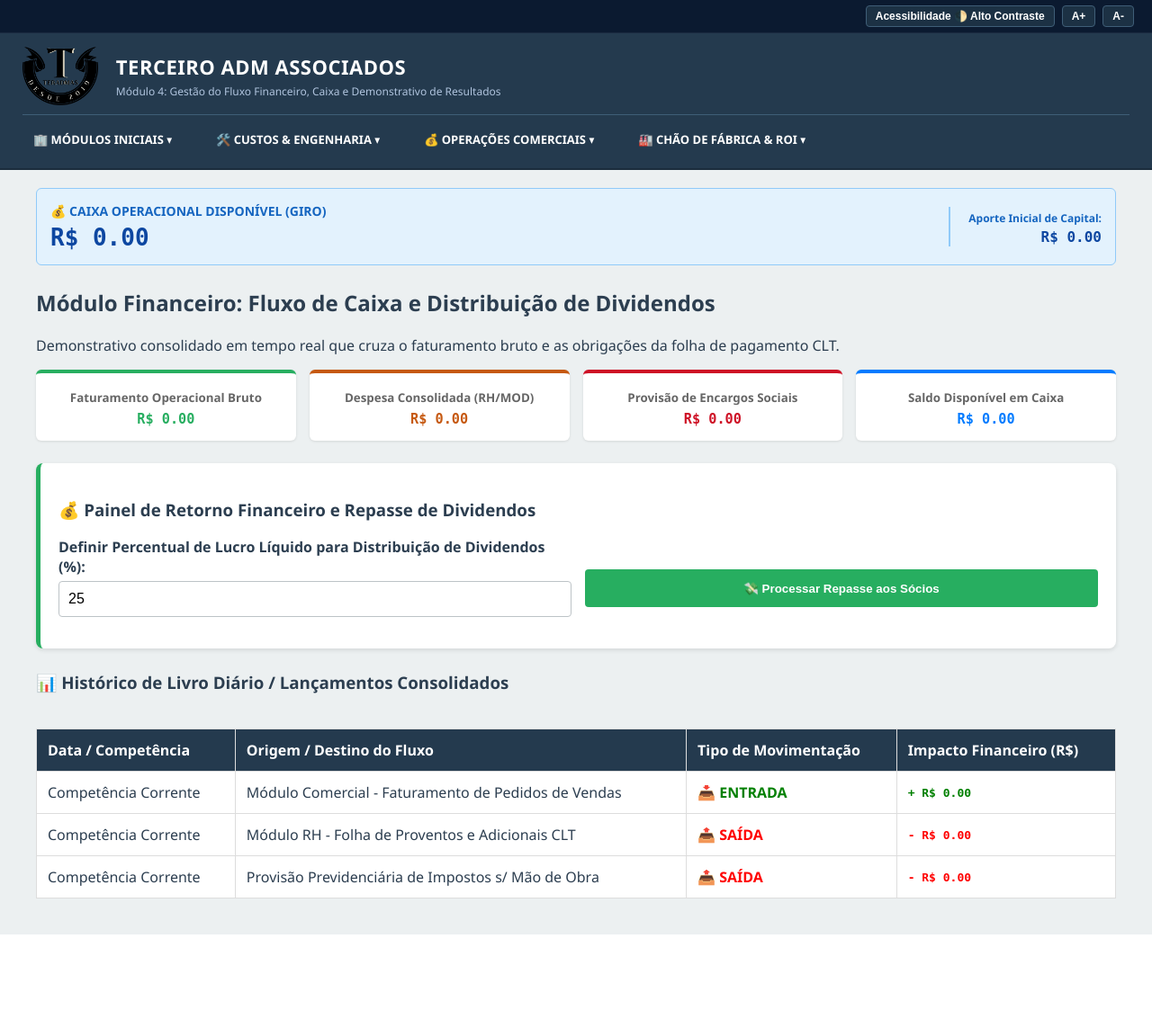
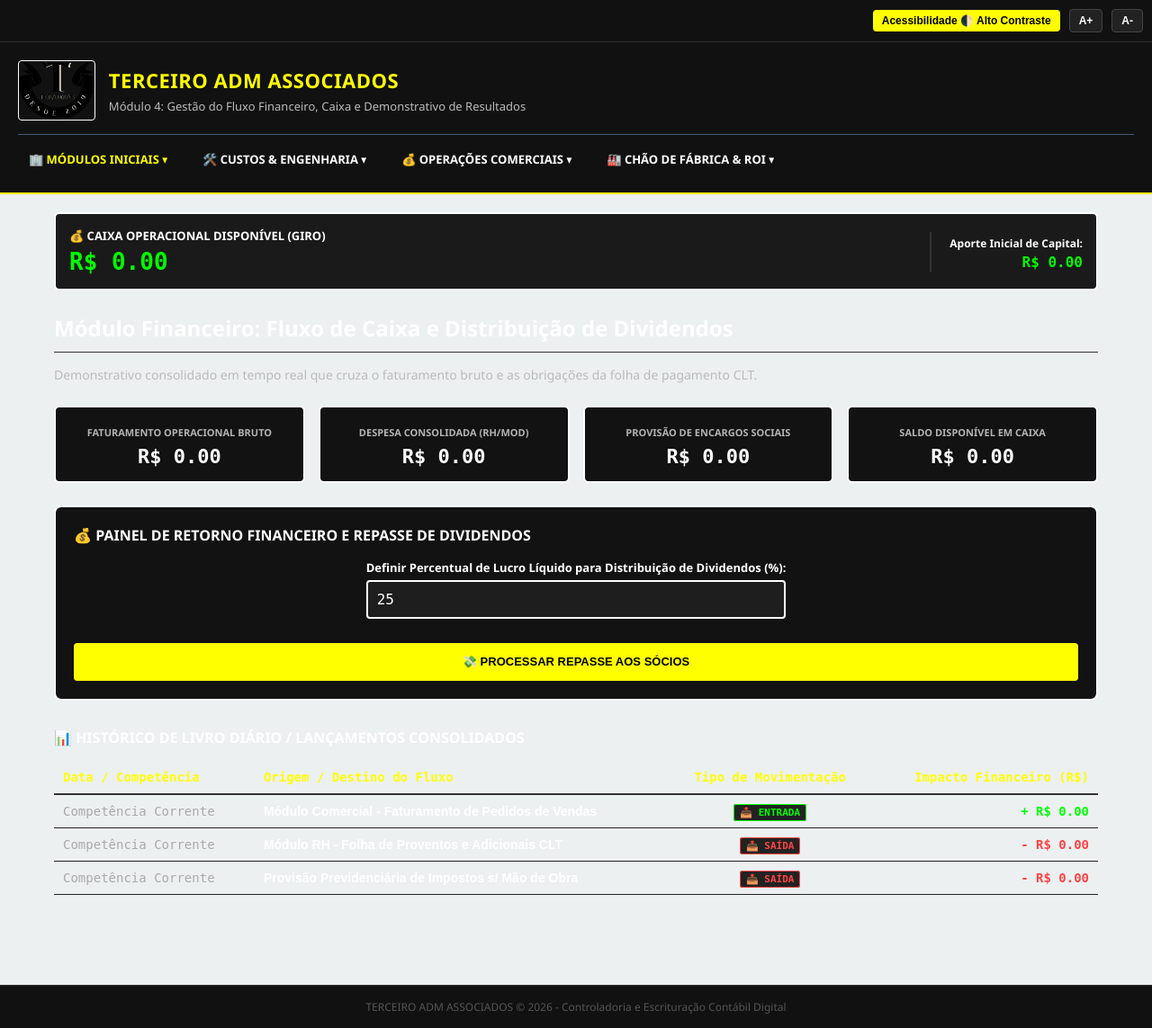
Before and after one commit to ProfRenatoPereira/matrizerp, a Python web app: template templates/financeiro.html in a window 1280 px wide. Shown: the whole page at 90% size. Before the commit the page ends 1039 px from the top, so only its background shows below. Run offline with Jinja, Linux system fonts and the light colour scheme; the template is opened without the code that fills it, so the values that code supplies are empty.

Commit message:
Update financeiro.html

```diff
--- a/templates/financeiro.html
+++ b/templates/financeiro.html
@@ -58,154 +58,163 @@
         }
     </style>
 </head>
-<body>
+<body class="alto-contraste">
 
 <!-- Barra de Acessibilidade Superior Oficial -->
-<div class="barra-acessibilidade">
-    <button class="btn-acessibilidade" onclick="alternarAltoContraste()">Acessibilidade 🌓 Alto Contraste</button>
-    <button class="btn-acessibilidade" onclick="mudarFonte(1)">A+</button>
-    <button class="btn-acessibilidade" onclick="mudarFonte(-1)">A-</button>
+<div class="barra-acessibilidade" style="background: #111; padding: 10px; border-bottom: 1px solid #333; display: flex; gap: 10px;">
+    <button class="btn-acessibilidade" style="background: #FFFF00; color: #000; font-weight: bold; border: none; padding: 5px 10px; cursor: pointer; border-radius: 4px;" onclick="alternarAltoContraste()">Acessibilidade 🌓 Alto Contraste</button>
+    <button class="btn-acessibilidade" style="background: #222; color: #fff; border: 1px solid #444; padding: 5px 10px; cursor: pointer; border-radius: 4px;" onclick="mudarFonte(1)">A+</button>
+    <button class="btn-acessibilidade" style="background: #222; color: #fff; border: 1px solid #444; padding: 5px 10px; cursor: pointer; border-radius: 4px;" onclick="mudarFonte(-1)">A-</button>
 </div>
 
 <!-- Cabeçalho Principal Terceiro ADM Associados -->
-<header class="cabecalho-corporativo">
-    <div class="identidade-container">
-        <div class="branding-flex">
-            <img src="{{ url_for('static', filename='logo.png') }}" alt="Logo TERADMAS" style="height: 65px; width: auto; object-fit: contain; border-radius: 4px;">
+<header class="cabecalho-corporativo" style="background: #111; padding: 20px; border-bottom: 2px solid #FFFF00;">
+    <div class="identidade-container" style="display: flex; justify-content: space-between; align-items: center; flex-wrap: wrap; gap: 15px;">
+        <div class="branding-flex" style="display: flex; align-items: center; gap: 15px;">
+            <img src="{{ url_for('static', filename='logo.png') }}" alt="Logo TERADMAS" style="height: 65px; width: auto; object-fit: contain; border-radius: 4px; border: 1px solid #fff;">
             <div class="texto-empresa">
-                <h1>TERCEIRO ADM ASSOCIADOS</h1>
-                <p>Módulo 4: Gestão do Fluxo Financeiro, Caixa e Demonstrativo de Resultados</p>
+                <h1 style="color: #FFFF00; margin: 0; font-size: 22px;">TERCEIRO ADM ASSOCIADOS</h1>
+                <p style="color: #bbb; margin: 5px 0 0 0; font-size: 13px;">Módulo 4: Gestão do Fluxo Financeiro, Caixa e Demonstrativo de Resultados</p>
             </div>
         </div>
-        <button class="menu-hamburguer" onclick="alternarMenuMobile()">☰</button>
+        <button class="menu-hamburguer" style="background: none; border: 1px solid #fff; color: #fff; font-size: 24px; cursor: pointer; padding: 5px 12px; border-radius: 4px;" onclick="alternarMenuMobile()">☰</button>
     </div>
-
     <!-- Navegação Responsiva com Menus Dropdown Unificados -->
-    <nav class="nav-container" id="menuNavegacao">
-        <ul class="menu-cascata">
+    <nav class="nav-container" id="menuNavegacao" style="margin-top: 15px;">
+        <ul class="menu-cascata" style="list-style: none; padding: 0; margin: 0; display: flex; flex-wrap: wrap; gap: 15px;">
             <li class="item-menu">
-                <a href="#" class="link-principal">🏢 Módulos Iniciais ▾</a>
+                <a href="#" class="link-principal" style="color: #FFFF00; font-weight: bold; text-decoration: none;">🏢 Módulos Iniciais ▾</a>
                 <ul class="sub-menu">
-                    <li><a href="/estrutura">1. Investimentos Imobiliários</a></li>
-                    <li><a href="/maquinas">2. Engenharia de Ativos (Máquinas)</a></li>
-                    <li><a href="/rh">👥 3. Gestão de Pessoal (RH)</a></li>
-                    <li><a href="/financeiro">💰 4. Fluxo Financeiro</a></li>
-                    <li><a href="/requisicoes">📋 5. Central de Requisições</a></li>
-                    <li><a href="/compras">🛒 6. Cockpit de Suprimentos</a></li>
-                    <li><a href="/materiais">7. Almoxarifado (Materiais)</a></li>
+                    <li><a href="/estrutura" style="color: #fff; text-decoration: none;">1. Investimentos Imobiliários</a></li>
+                    <li><a href="/maquinas" style="color: #fff; text-decoration: none;">2. Engenharia de Ativos (Máquinas)</a></li>
+                    <li><a href="/rh" style="color: #fff; text-decoration: none;">👥 3. Gestão de Pessoal (RH)</a></li>
+                    <li><a href="/financeiro" style="color: #FFFF00; text-decoration: none; border-bottom: 2px solid #FFFF00;">💰 4. Fluxo Financeiro</a></li>
+                    <li><a href="/requisicoes" style="color: #fff; text-decoration: none;">📋 5. Central de Requisições</a></li>
+                    <li><a href="/compras" style="color: #fff; text-decoration: none;">🛒 6. Cockpit de Suprimentos</a></li>
+                    <li><a href="/materiais" style="color: #fff; text-decoration: none;">7. Almoxarifado (Materiais)</a></li>
                 </ul>
             </li>
             <li class="item-menu">
-                <a href="#" class="link-principal">🛠️ Custos & Engenharia ▾</a>
+                <a href="#" class="link-principal" style="color: #fff; text-decoration: none;">🛠️ Custos & Engenharia ▾</a>
                 <ul class="sub-menu">
-                    <li><a href="/engenharia">8. Engenharia de Produto (BOM)</a></li>
-                    <li><a href="/precificacao">9. Controladoria e Precificação</a></li>
+                    <li><a href="/engenharia" style="color: #fff; text-decoration: none;">8. Engenharia de Produto (BOM)</a></li>
+                    <li><a href="/precificacao" style="color: #fff; text-decoration: none;">9. Controladoria e Precificação</a></li>
                 </ul>
             </li>
             <li class="item-menu">
-                <a href="#" class="link-principal">💰 Operações Comerciais ▾</a>
+                <a href="#" class="link-principal" style="color: #fff; text-decoration: none;">💰 Operações Comerciais ▾</a>
                 <ul class="sub-menu">
-                    <li><a href="/vendas">10. Painel de Vendas Comerciais</a></li>
-                    <li><a href="/estoque">11. Inventário de Acabados</a></li>
+                    <li><a href="/vendas" style="color: #fff; text-decoration: none;">10. Painel de Vendas Comerciais</a></li>
+                    <li><a href="/estoque" style="color: #fff; text-decoration: none;">11. Inventário de Acabados</a></li>
                 </ul>
             </li>
             <li class="item-menu">
-                <a href="#" class="link-principal">🏭 Chão de Fábrica & ROI ▾</a>
+                <a href="#" class="link-principal" style="color: #fff; text-decoration: none;">🏭 Chão de Fábrica & ROI ▾</a>
                 <ul class="sub-menu">
-                    <li><a href="/pcp">12. Planilha de Processos (PCP)</a></li>
-                    <li><a href="/roi">13. Indicadores de Retorno (ROI)</a></li>
+                    <li><a href="/pcp" style="color: #fff; text-decoration: none;">12. Planilha de Processos (PCP)</a></li>
+                    <li><a href="/roi" style="color: #fff; text-decoration: none;">13. Indicadores de Retorno (ROI)</a></li>
                 </ul>
             </li>
         </ul>
     </nav>
 </header>
 
-<div class="container">
+<div class="container" style="max-width: 1200px; margin: 0 auto; padding: 20px; box-sizing: border-box;">
+
     <!-- Widget do Caixa Mestre Integrado em Tempo Real -->
-<div class="card-caixa-mestre" style="display: flex; justify-content: space-between; align-items: center; background: #e3f2fd; border: 1px solid #90caf9; padding: 15px; border-radius: 6px; margin-bottom: 25px; color: #0d47a1; box-sizing: border-box;">
+    <div class="card-caixa-mestre" style="display: flex; justify-content: space-between; align-items: center; background: #111; border: 2px solid #FFFF00; padding: 15px; border-radius: 6px; margin-bottom: 25px; color: #fff; box-sizing: border-box; flex-wrap: wrap; gap: 15px;">
         <div>
-        <h4 style="margin: 0; font-size: 14px; text-transform: uppercase; color: #1565c0;">💰 Caixa Operacional Disponível (Giro)</h4>
-        <p style="margin: 5px 0 0 0; font-size: 26px; font-weight: bold; font-family: monospace;">R$ {{ "%.2f"|format(caixa_disponivel) }}</p>
+            <h4 style="margin: 0; font-size: 13px; text-transform: uppercase; color: #FFFF00;">💰 Caixa Operacional Disponível (Giro)</h4>
+            <p style="margin: 5px 0 0 0; font-size: 26px; font-weight: bold; font-family: monospace; color: #00ff00;">R$ {{ "%.2f"|format(caixa_disponivel) }}</p>
         </div>
-    <div style="text-align: right; border-left: 2px solid #90caf9; padding-left: 20px;">
-        <span style="font-size: 12px; font-weight: bold; color: #1565c0;">Aporte Inicial de Capital:</span><br>
+        <div style="text-align: right; border-left: 2px solid #333; padding-left: 20px;">
+            <span style="font-size: 12px; font-weight: bold; color: #FFFF00;">Aporte Inicial de Capital:</span><br>
             <strong style="font-size: 16px; font-family: monospace;">R$ {{ "%.2f"|format(capital_inicial) }}</strong>
         </div>
     </div>
 
-    {% with m = get_flashed_messages(with_categories=true) %}{% if m %}{% for c, msg in m %}
-      <div class="alert alert-{{ c }}" style="padding:12px; margin-bottom:20px; font-weight:bold; border-radius:4px;">{{ msg }}</div>
-    {% endfor %}{% endif %}{% endwith %}
+    <!-- Widget de Alertas de Validação do ERP -->
+    {% with m = get_flashed_messages(with_categories=true) %}
+      {% if m %}
+        {% for c, msg in m %}
+          <div class="alert alert-{{ c }}" style="padding:12px; margin-bottom:20px; font-weight:bold; border-radius:4px; background: #111; color: {% if c=='success' %}#00ff00{% else %}#ff4444{% endif %}; border: 2px solid {% if c=='success' %}#00ff00{% else %}#ff4444{% endif %}; font-family: monospace; font-size: 14px;">{{ msg }}</div>
+        {% endfor %}
+      {% endif %}
+    {% endwith %}
 
-    <h2>Módulo Financeiro: Fluxo de Caixa e Distribuição de Dividendos</h2>
-    <p>Demonstrativo consolidado em tempo real que cruza o faturamento bruto e as obrigações da folha de pagamento CLT.</p>
+    <h2 style="color: #fff; border-bottom: 1px solid #333; padding-bottom: 10px;">Módulo Financeiro: Fluxo de Caixa e Distribuição de Dividendos</h2>
+    <p style="color: #bbb; font-size: 14px; margin-top: -5px; margin-bottom: 25px;">Demonstrativo consolidado em tempo real que cruza o faturamento bruto e as obrigações da folha de pagamento CLT.</p>
 
     <!-- Indicadores Financeiros do Caixa Mestre Responsivo -->
-    <div class="grid-indicadores-financeiros">
-        <div class="card-financeiro" style="background: white; padding: 15px; border-radius: 6px; box-shadow: 0 1px 3px rgba(0,0,0,0.1); border-top: 4px solid #27ae60;">
-            <small style="color:#666; font-weight: bold;">Faturamento Operacional Bruto</small>
-            <h3 style="margin:5px 0 0 0; color:#27ae60; font-family: monospace;">R$ {{ "%.2f"|format(faturamento) }}</h3>
+    <div class="grid-indicadores-financeiros" style="display: grid; grid-template-columns: repeat(auto-fit, minmax(240px, 1fr)); gap: 15px; margin-bottom: 25px;">
+        <div class="card-financeiro" style="background: #121212; padding: 15px; border-radius: 6px; border: 1px solid #333; border-top: 4px solid #00ff00;">
+            <small style="color:#aaa; font-weight: bold; text-transform: uppercase; font-size: 11px;">Faturamento Operacional Bruto</small>
+            <h3 style="margin:5px 0 0 0; color:#00ff00; font-family: monospace; font-size: 22px; font-weight: bold;">R$ {{ "%.2f"|format(faturamento) }}</h3>
         </div>
-        <div class="card-financeiro" style="background: white; padding: 15px; border-radius: 6px; box-shadow: 0 1px 3px rgba(0,0,0,0.1); border-top: 4px solid #c65911;">
-            <small style="color:#666; font-weight: bold;">Despesa Consolidada (RH/MOD)</small>
-            <h3 style="margin:5px 0 0 0; color:#c65911; font-family: monospace;">R$ {{ "%.2f"|format(custo_pessoal) }}</h3>
+        <div class="card-financeiro" style="background: #121212; padding: 15px; border-radius: 6px; border: 1px solid #333; border-top: 4px solid #ff4444;">
+            <small style="color:#aaa; font-weight: bold; text-transform: uppercase; font-size: 11px;">Despesa Consolidada (RH/MOD)</small>
+            <h3 style="margin:5px 0 0 0; color:#ff4444; font-family: monospace; font-size: 22px; font-weight: bold;">R$ {{ "%.2f"|format(custo_pessoal) }}</h3>
         </div>
-        <div class="card-financeiro" style="background: white; padding: 15px; border-radius: 6px; box-shadow: 0 1px 3px rgba(0,0,0,0.1); border-top: 4px solid #ce1126;">
-            <small style="color:#666; font-weight: bold;">Provisão de Encargos Sociais</small>
-            <h3 style="margin:5px 0 0 0; color:#ce1126; font-family: monospace;">R$ {{ "%.2f"|format(impostos) }}</h3>
+        <div class="card-financeiro" style="background: #121212; padding: 15px; border-radius: 6px; border: 1px solid #333; border-top: 4px solid #ff4444;">
+            <small style="color:#aaa; font-weight: bold; text-transform: uppercase; font-size: 11px;">Provisão de Encargos Sociais</small>
+            <h3 style="margin:5px 0 0 0; color:#ff4444; font-family: monospace; font-size: 22px; font-weight: bold;">R$ {{ "%.2f"|format(impostos) }}</h3>
         </div>
-        <div class="card-financeiro" style="background: white; padding: 15px; border-radius: 6px; box-shadow: 0 1px 3px rgba(0,0,0,0.1); border-top: 4px solid #007bff;">
-            <small style="color:#666; font-weight: bold;">Saldo Disponível em Caixa</small>
-            <h3 style="margin:5px 0 0 0; color:#007bff; font-family: monospace;">R$ {{ "%.2f"|format(saldo_liquido) }}</h3>
+        <div class="card-financeiro" style="background: #121212; padding: 15px; border-radius: 6px; border: 1px solid #333; border-top: 4px solid #FFFF00;">
+            <small style="color:#aaa; font-weight: bold; text-transform: uppercase; font-size: 11px;">Saldo Disponível em Caixa</small>
+            <h3 style="margin:5px 0 0 0; color:#FFFF00; font-family: monospace; font-size: 22px; font-weight: bold;">R$ {{ "%.2f"|format(saldo_liquido) }}</h3>
         </div>
     </div>
-
     <!-- Simulação Especializada de Dividendos dos Acionistas -->
-    <div class="card-financeiro" style="background: white; padding: 20px; border-radius: 8px; box-shadow: 0 2px 5px rgba(0,0,0,0.1); margin-bottom: 25px; border-left: 5px solid #27ae60;">
-        <h3>💰 Painel de Retorno Financeiro e Repasse de Dividendos</h3>
-        <form action="/pagar_dividendos" method="POST" class="grid-form-dividendos">
+    <div class="card-financeiro" style="background: #121212; padding: 20px; border-radius: 8px; border: 2px solid #333; margin-bottom: 30px; border-left: 5px solid #00ff00;">
+        <h3 style="color: #FFFF00; margin-top: 0; font-size: 16px; text-transform: uppercase;">💰 Painel de Retorno Financeiro e Repasse de Dividendos</h3>
+        <form action="/pagar_dividendos" method="POST" class="grid-form-dividendos" style="display: flex; flex-direction: column; gap: 12px; margin-top: 15px;">
             <div class="form-group">
-                <label for="percentual_lucro">Definir Percentual de Lucro Líquido para Distribuição de Dividendos (%):</label>
-                <input type="number" id="percentual_lucro" name="percentual_lucro" min="0" max="100" value="25" class="form-control" required>
+                <label for="percentual_lucro" style="font-size: 13px; font-weight: bold; display: block; margin-bottom: 5px;">Definir Percentual de Lucro Líquido para Distribuição de Dividendos (%):</label>
+                <input type="number" id="percentual_lucro" name="percentual_lucro" min="0" max="100" value="25" required style="width: 100%; padding: 10px; background: #1e1e1e; color: #fff; border: 1px solid #444; border-radius: 4px; font-family: monospace; font-size: 16px; box-sizing: border-box;">
             </div>
-            <button type="submit" class="btn btn-success" style="height: 42px; margin-top: 10px; font-weight: bold; background: #27ae60; color: white; border: none; border-radius: 4px; cursor: pointer; width: 100%;">💸 Processar Repasse aos Sócios</button>
+            <button type="submit" style="height: 42px; background: #FFFF00; color: #000; font-weight: bold; border: none; border-radius: 4px; cursor: pointer; width: 100%; text-transform: uppercase; font-size: 13px; tracking-wider;">💸 Processar Repasse aos Sócios</button>
         </form>
     </div>
+
     <!-- Tabela Histórica de Lançamentos Contábeis Responsiva -->
-    <h3>📊 Histórico de Livro Diário / Lançamentos Consolidados</h3>
-    <div style="overflow-x: auto; width: 100%; margin-bottom: 20px; -webkit-overflow-scrolling: touch;">
-        <table class="data-table">
+    <h3 style="color: #FFFF00; margin-top: 20px; margin-bottom: 15px; font-size: 16px; text-transform: uppercase;">📊 Histórico de Livro Diário / Lançamentos Consolidados</h3>
+    <div style="overflow-x: auto; width: 100%; margin-bottom: 20px;">
+        <table style="width: 100%; border-collapse: collapse; text-align: left; font-size: 14px; font-family: monospace;">
             <thead>
-                <tr>
-                    <th>Data / Competência</th>
-                    <th>Origem / Destino do Fluxo</th>
-                    <th>Tipo de Movimentação</th>
-                    <th>Impacto Financeiro (R$)</th>
+                <tr style="border-bottom: 2px solid #333; color: #FFFF00;">
+                    <th style="padding: 10px;">Data / Competência</th>
+                    <th style="padding: 10px;">Origem / Destino do Fluxo</th>
+                    <th style="padding: 10px; text-align: center;">Tipo de Movimentação</th>
+                    <th style="padding: 10px; text-align: right;">Impacto Financeiro (R$)</th>
                 </tr>
             </thead>
-            <tbody>
-                <tr>
-                    <td>Competência Corrente</td>
-                    <td>Módulo Comercial - Faturamento de Pedidos de Vendas</td>
-                    <td><span style="color:green; font-weight:bold;">📥 ENTRADA</span></td>
-                    <td style="color:green; font-weight:bold; font-family: monospace;">+ R$ {{ "%.2f"|format(faturamento) }}</td>
+            <tbody style="color: #fff;">
+                <tr style="border-bottom: 1px solid #222;">
+                    <td style="padding: 10px; color: #aaa;">Competência Corrente</td>
+                    <td style="padding: 10px; font-family: sans-serif; font-weight: bold;">Módulo Comercial - Faturamento de Pedidos de Vendas</td>
+                    <td style="padding: 10px; text-align: center;"><span style="color:#00ff00; font-weight:bold; background:#222; border:1px solid #00ff00; padding:2px 6px; border-radius:3px; font-size:11px;">📥 ENTRADA</span></td>
+                    <td style="padding: 10px; text-align: right; color:#00ff00; font-weight:bold;">+ R$ {{ "%.2f"|format(faturamento) }}</td>
                 </tr>
-                <tr>
-                    <td>Competência Corrente</td>
-                    <td>Módulo RH - Folha de Proventos e Adicionais CLT</td>
-                    <td><span style="color:red; font-weight:bold;">📤 SAÍDA</span></td>
-                    <td style="color:red; font-weight:bold; font-family: monospace;">- R$ {{ "%.2f"|format(custo_pessoal) }}</td>
+                <tr style="border-bottom: 1px solid #222;">
+                    <td style="padding: 10px; color: #aaa;">Competência Corrente</td>
+                    <td style="padding: 10px; font-family: sans-serif; font-weight: bold;">Módulo RH - Folha de Proventos e Adicionais CLT</td>
+                    <td style="padding: 10px; text-align: center;"><span style="color:#ff4444; font-weight:bold; background:#222; border:1px solid #ff4444; padding:2px 6px; border-radius:3px; font-size:11px;">📤 SAÍDA</span></td>
+                    <td style="padding: 10px; text-align: right; color:#ff4444; font-weight:bold;">- R$ {{ "%.2f"|format(custo_pessoal) }}</td>
                 </tr>
-                <tr>
-                    <td>Competência Corrente</td>
-                    <td>Provisão Previdenciária de Impostos s/ Mão de Obra</td>
-                    <td><span style="color:red; font-weight:bold;">📤 SAÍDA</span></td>
-                    <td style="color:red; font-weight:bold; font-family: monospace;">- R$ {{ "%.2f"|format(impostos) }}</td>
+                <tr style="border-bottom: 1px solid #222;">
+                    <td style="padding: 10px; color: #aaa;">Competência Corrente</td>
+                    <td style="padding: 10px; font-family: sans-serif; font-weight: bold;">Provisão Previdenciária de Impostos s/ Mão de Obra</td>
+                    <td style="padding: 10px; text-align: center;"><span style="color:#ff4444; font-weight:bold; background:#222; border:1px solid #ff4444; padding:2px 6px; border-radius:3px; font-size:11px;">📤 SAÍDA</span></td>
+                    <td style="padding: 10px; text-align: right; color:#ff4444; font-weight:bold;">- R$ {{ "%.2f"|format(impostos) }}</td>
                 </tr>
             </tbody>
         </table>
     </div>
 </div>
+
+<footer style="background: #111; text-align: center; padding: 15px; border-top: 1px solid #333; color: #555; font-size: 12px; margin-top: 60px;">
+    TERCEIRO ADM ASSOCIADOS © 2026 - Controladoria e Escrituração Contábil Digital
+</footer>
 
 <script>
     function alternarMenuMobile() {
@@ -220,7 +229,6 @@
         }
     }
 
-    // Reformado para usar o Modo de Alto Contraste nativo via CSS da Parte 1
     function alternarAltoContraste() {
         const corpo = document.body;
         corpo.classList.toggle('alto-contraste');
```
Lines whose indentation alone changed are shown as unchanged.
